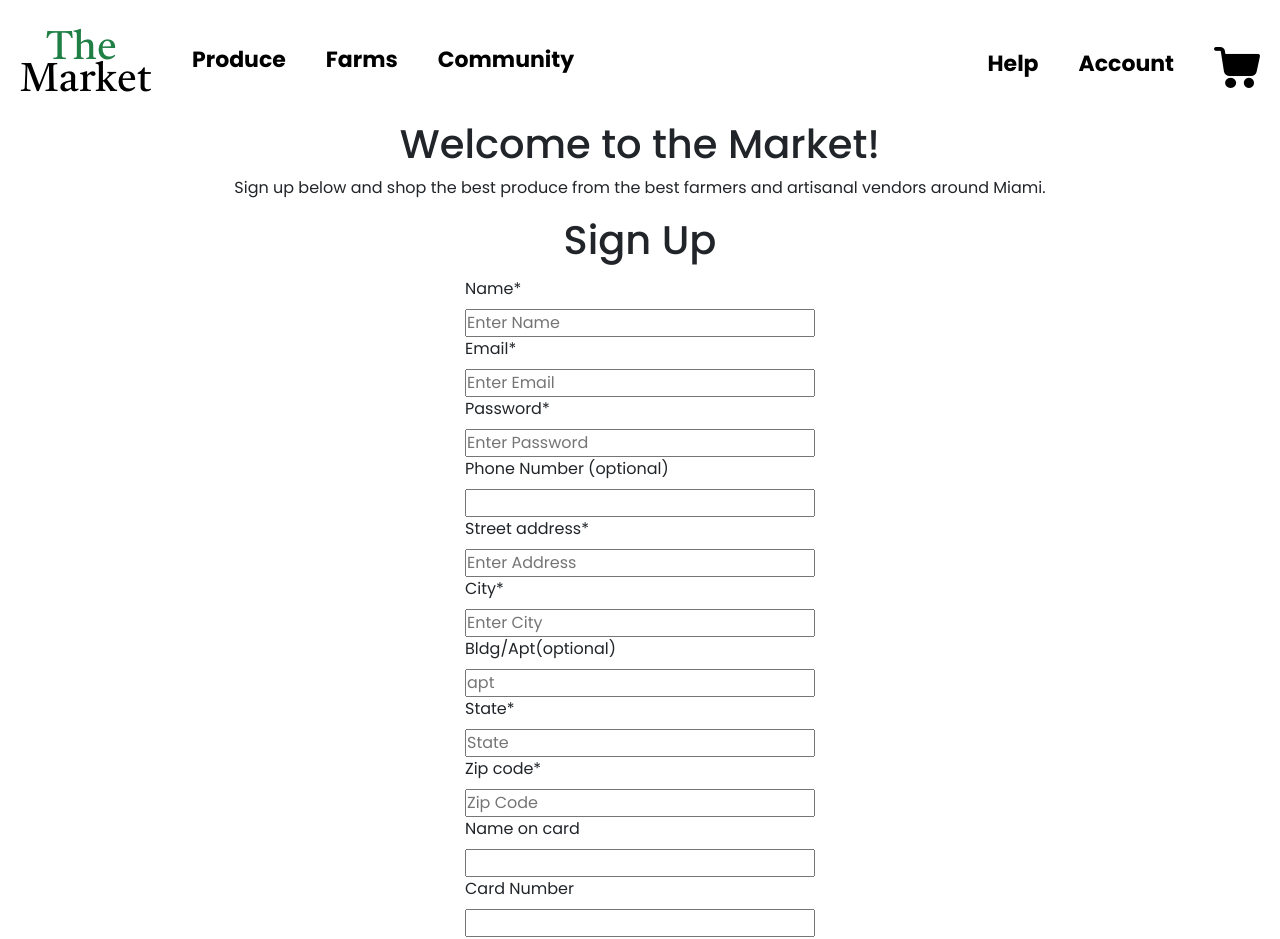
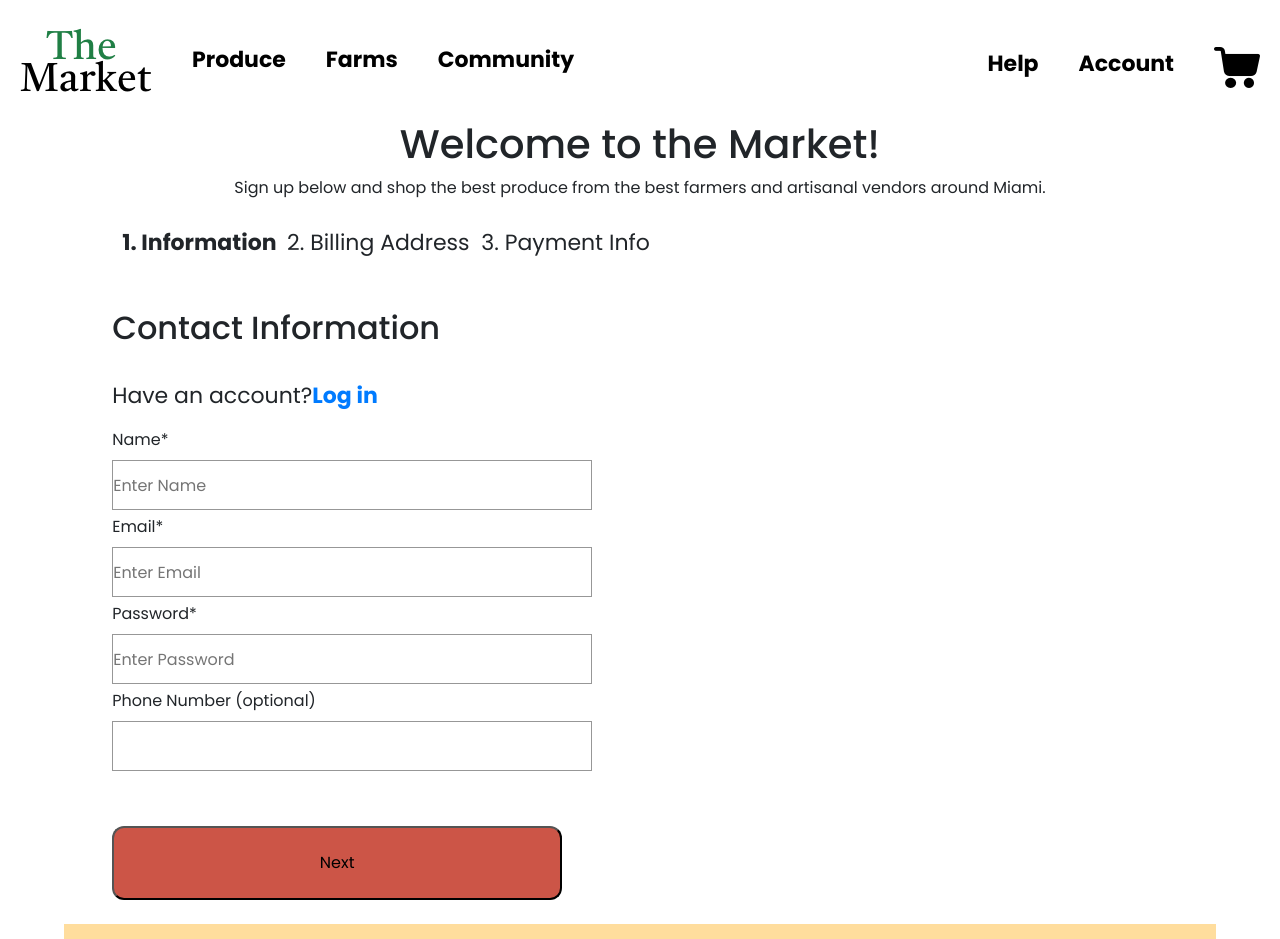
Before and after one commit to wyncode/C37_final_farmers_market, a React (Create React App) app in the folder client/: page /signup in a window 1280 px wide. Shown: the top 939 px of the page. Built offline with nearby package versions, Linux system fonts and the light colour scheme; no server answers; the HTML template or start-up script is replaced by a standard one.

Commit message:
sign up component

```diff
--- a/client/src/components/Signup.jsx
+++ b/client/src/components/Signup.jsx
@@ -4,6 +4,9 @@ import axios from 'axios';
 import './signup.css';
 import Footer from './footer/Footer';
 import NavbarTwo from './header/NavbarTwo';
+import { Link, useHistory } from 'react-router-dom';
+
+
 
 const Signup = () => {
   const { setUser, setLoggedIn } = useContext(AppContext);
@@ -20,19 +23,21 @@ const Signup = () => {
   const [cardName, setCardName] = useState('');
   const [expirationDate, setExpirationDate] = useState('');
 
-  const signUp = async (
-    name,
-    email,
-    password,
-    address,
-    city,
-    state,
-    zipcode,
-    cardName,
-    cardNumber,
-    expirationDate,
-    e
-  ) => {
+  const history = useHistory()
+
+  const form1 = (e) => {
+    e.preventDefault();
+    document.getElementById('form1').classList.add('hide');
+    document.getElementById('form2').classList.remove('hide');
+  };
+
+  const form2 = (e) => {
+    e.preventDefault();
+    document.getElementById('form2').classList.add('hide');
+    document.getElementById('form3').classList.remove('hide');
+  };
+
+  const form3 = async (e) => {
     e.preventDefault();
     await axios({
       method: 'POST',
@@ -43,6 +48,35 @@ const Signup = () => {
         password,
         address,
         city,
+        apt,
+        state,
+        zipcode,
+        phoneNumber,
+        cardName,
+        cardNumber,
+        expirationDate
+      }
+    })
+      .then(({ data }) => {
+        setUser(data.user);
+        setLoggedIn(true);
+        localStorage.setItem('token', data.token);
+      })
+      .catch((e) => console.log(e.message.toString()));
+  };
+
+  const signUp = async (name,email,password,address,apt,city,state,zipcode,cardName,cardNumber,expirationDate,e) => {
+    e.preventDefault();
+    await axios({
+      method: 'POST',
+      url: `/users`,
+      data: {
+        name,
+        email,
+        password,
+        address,
+        city,
+        apt,
         state,
         zipcode,
         cardName,
@@ -52,12 +86,13 @@ const Signup = () => {
     })
       .then(({ data }) => {
         setUser(data.user);
-        setLoggedIn(true);
         setName('');
         setEmail('');
         setPassword('');
         setAddress('');
+        setLoggedIn(true);
         localStorage.setItem('token', data.token);
+        history.push("/account")
       })
       .catch((e) => console.log(e.message.toString()));
   };
@@ -72,26 +107,28 @@ const Signup = () => {
           artisanal vendors around Miami.
         </p>
       </div>
-      <form
-        onSubmit={(e) =>
-          signUp(
-            name,
-            email,
-            password,
-            address,
-            city,
-            state,
-            zipcode,
-            cardName,
-            cardNumber,
-            expirationDate,
-            e
-          )
-        }
-        className="signup-form"
-      >
-        <h1>Sign Up</h1>
-        <div className="signup-input">
+      <div>
+      <div className="static-checkout-div">
+        <div className="miniformdiv">
+          <form id="form1" onSubmit={form1}>
+            <div className="payment-cycle">
+              <p>
+                <b>1. Information </b>&nbsp;
+              </p>
+              <p>2. Billing Address &nbsp;</p>
+              <p>3. Payment Info</p>
+            </div>
+            <br></br>
+            <h2>Contact Information</h2>
+            <br></br>
+            <p style={{ fontSize: '22px' }}>
+              Have an account?
+              <Link>
+                <b>Log in</b>
+              </Link>
+            </p>
+
+            <div>
               <label htmlFor="name">Name*</label>
               <input
                 type="name"
@@ -103,7 +140,7 @@ const Signup = () => {
                 required
               />
             </div>
-        <div className="signup-input">
+            <div>
               <label htmlFor="email">Email*</label>
               <input
                 type="email"
@@ -115,7 +152,7 @@ const Signup = () => {
                 required
               />
             </div>
-        <div className="signup-input">
+            <div>
               <label htmlFor="password">Password*</label>
               <input
                 type="password"
@@ -127,7 +164,7 @@ const Signup = () => {
                 required
               />
             </div>
-        <div className="signup-input">
+            <div>
               <label htmlFor="phoneNumber">Phone Number (optional)</label>
               <input
                 type="phoneNumber"
@@ -137,7 +174,30 @@ const Signup = () => {
                 onChange={(e) => setPhoneNumber(e.target.value)}
               />
             </div>
-        <div className="signup-input">
+            <button className="checkout-button" type="submit">
+              Next
+            </button>
+          </form>
+
+          <form className="hide" id="form2" onSubmit={form2}>
+            <div>
+              <div className="payment-cycle">
+                <p>1. Information&nbsp;</p>
+                <p>
+                  <b>2. Billing Address</b> &nbsp;
+                </p>
+                <p>3. Payment Info</p>
+              </div>
+              <br></br>
+              <div className="delivery-div">
+                <button className="delivery-button">Delivery</button>
+                <button className="delivery-button">Pick up</button>
+                <p>
+                  Delivery available in Miami Dade Country. Minimum order $50,
+                  $7 fee. Free delivery for $150+
+                </p>
+              </div>
+              <div>
                 <label htmlFor="address">Street address*</label>
                 <input
                   type="street address"
@@ -149,7 +209,7 @@ const Signup = () => {
                   required
                 />
               </div>
-        <div className="signup-input">
+              <div>
                 <label htmlFor="city">City*</label>
                 <input
                   type="city"
@@ -161,7 +221,19 @@ const Signup = () => {
                   required
                 />
               </div>
-        <div className="signup-input">
+              <div>
+                <label htmlFor="city">State*</label>
+                <input
+                  type="state"
+                  name="state"
+                  id="state"
+                  placeholder="Enter State"
+                  value={state}
+                  onChange={(e) => setState(e.target.value)}
+                  required
+                />
+              </div>
+              <div>
                 <label htmlFor="bldg">Bldg/Apt(optional)</label>
                 <input
                   type="apt"
@@ -172,19 +244,7 @@ const Signup = () => {
                   onChange={(e) => setApt(e.target.value)}
                 />
               </div>
-        <div className="signup-input">
-          <label htmlFor="state">State*</label>
-          <input
-            type="state"
-            name="state"
-            id="state"
-            placeholder="State"
-            value={state}
-            onChange={(e) => setState(e.target.value)}
-            required
-          />
-        </div>
-        <div className="signup-input">
+              <div>
                 <label htmlFor="zipcode">Zip code*</label>
                 <input
                   type="zipcode"
@@ -196,7 +256,22 @@ const Signup = () => {
                   required
                 />
               </div>
-        <div className="signup-input">
+              <button className="checkout-button" type="submit">
+                Continue to Payment Info
+              </button>
+            </div>
+          </form>
+
+          <form id="form3" className="hide" onSubmit={form3}>
+            <div className="payment-cycle">
+              <p>1. Information&nbsp;</p>
+              <p>2. Billing Address&nbsp;</p>
+              <p>
+                <b>3. Payment Info</b>
+              </p>
+            </div>
+            <br></br>
+            <div>
               <label htmlFor="name">Name on card</label>
               <input
                 type="name"
@@ -207,7 +282,7 @@ const Signup = () => {
                 required
               />
             </div>
-        <div className="signup-input">
+            <div>
               <label htmlFor="cardNumber">Card Number</label>
               <input
                 type="Card Number"
@@ -218,7 +293,7 @@ const Signup = () => {
                 required
               />
             </div>
-        <div className="signup-input">
+            <div>
               <label htmlFor="name">Expiration Date</label>
               <input
                 type="Expiration Date"
@@ -230,13 +305,28 @@ const Signup = () => {
                 required
               />
             </div>
-        <button className="signup-button" type="submit">
-          Sign Up
+            <button className="checkout-button" type="submit" onClick={(e)=>signUp(name,
+    email,
+    password,
+    address,
+    apt,
+    city,
+    state,
+    zipcode,
+    cardName,
+    cardNumber,
+    expirationDate,
+    e)}>
+              Complete Signup
             </button>
           </form>
+          </div>
+          </div>
+          </div>
       <Footer />
     </div>
   );
 };
 
+
 export default Signup;
```
Lines whose indentation alone changed are shown as unchanged.
